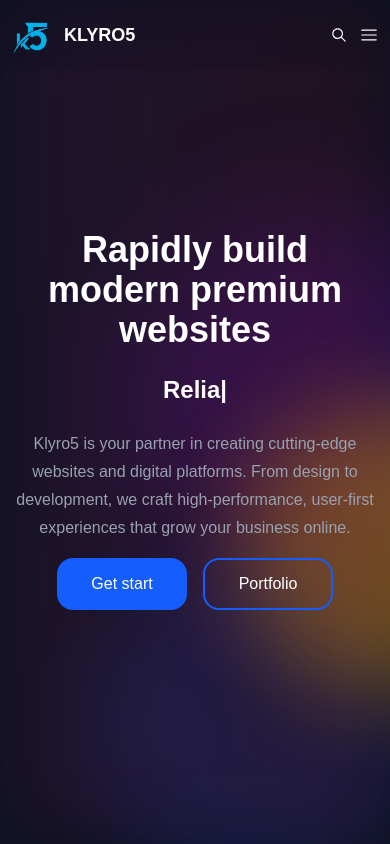
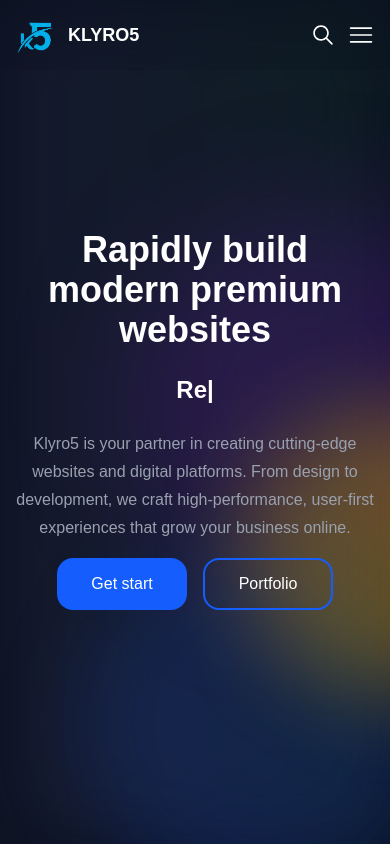
Before and after one commit to athulcoder/klyro5, a Next.js app: page / in a window 390 px wide. Shown: the top 844 px of the page. Built offline with nearby package versions, Linux system fonts and the light colour scheme.

Commit message:
hamburger size

```diff
--- a/app/(home)/page.js
+++ b/app/(home)/page.js
@@ -5,10 +5,6 @@ export default function HomePage() {
   return (
     <div className="relative w-full h-screen">
       <GradientBackground />
-      <div className="relative z-20 flex items-center justify-center h-full text-white text-3xl font-bold">
-        Welcome to KLYRO5
-        <p></p>
-      </div>
     </div>
   );
 }
--- a/components/GradientBackground.js
+++ b/components/GradientBackground.js
@@ -15,7 +15,7 @@ export default function GradientBackground() {
       </div>
 
       {/* Optional animated background gradient for extra depth */}
-      <div className="absolute inset-0 bg-gradient-to-r from-blue-900 via-purple-900 to-red-900 opacity-20 blur-2xl animate-gradient z-0" />
+      <div className="absolute inset-0 bg-gradient-to-r from-blue-900 via-purple-900 to-green-900 opacity-20 blur-2xl animate-gradient z-0" />
 
       {/* Center content */}
       <div className="absolute inset-0 flex flex-col items-center justify-center z-10 text-white  p-3 ">
--- a/components/TopNavigation.js
+++ b/components/TopNavigation.js
@@ -34,7 +34,7 @@ function TopNavigationBar() {
   return (
     <nav className="w-full h-[70px] z-50 flex items-center overflow-hidden justify-between fixed backdrop-blur-xl bg-black/2">
       {/* left nav */}
-      <div className="flex gap-3 items-center max-lg:mx-3 min-lg:w-[30%] min-lg:justify-center ">
+      <div className="flex gap-3 items-center max-lg:mx-4 min-lg:w-[30%] min-lg:justify-center ">
         <div className="rounded-full w-[40px] h-[40px]">
           <Image src="/logo2.png" width={40} height={40} alt="" />
         </div>
@@ -42,11 +42,11 @@ function TopNavigationBar() {
       </div>
 
       {/* right nav */}
-      <div className="flex gap-3 mx-3 items-center">
-        <IoIosSearch size={18} className="text-white min-lg:hidden" />
-        <RxHamburgerMenu size={18} className="text-white  min-lg:hidden" />
+      <div className="flex gap-3 mx-4 items-center">
+        <IoIosSearch size={26} className="text-white min-lg:hidden" />
+        <RxHamburgerMenu size={26} className="text-white  min-lg:hidden" />
       </div>
-      <ul className=" hidden  min-lg:flex gap-[50px] uppercase  items-center mx-3 min-lg:w-[70%] justify-center  text-sm font-sans text-white ">
+      <ul className=" hidden  min-lg:flex gap-[50px] uppercase  items-center mx-4 min-lg:w-[70%] justify-center  text-sm font-sans text-white ">
         {navLinks.map(({ label, href }) => {
           return (
             <Link
```
